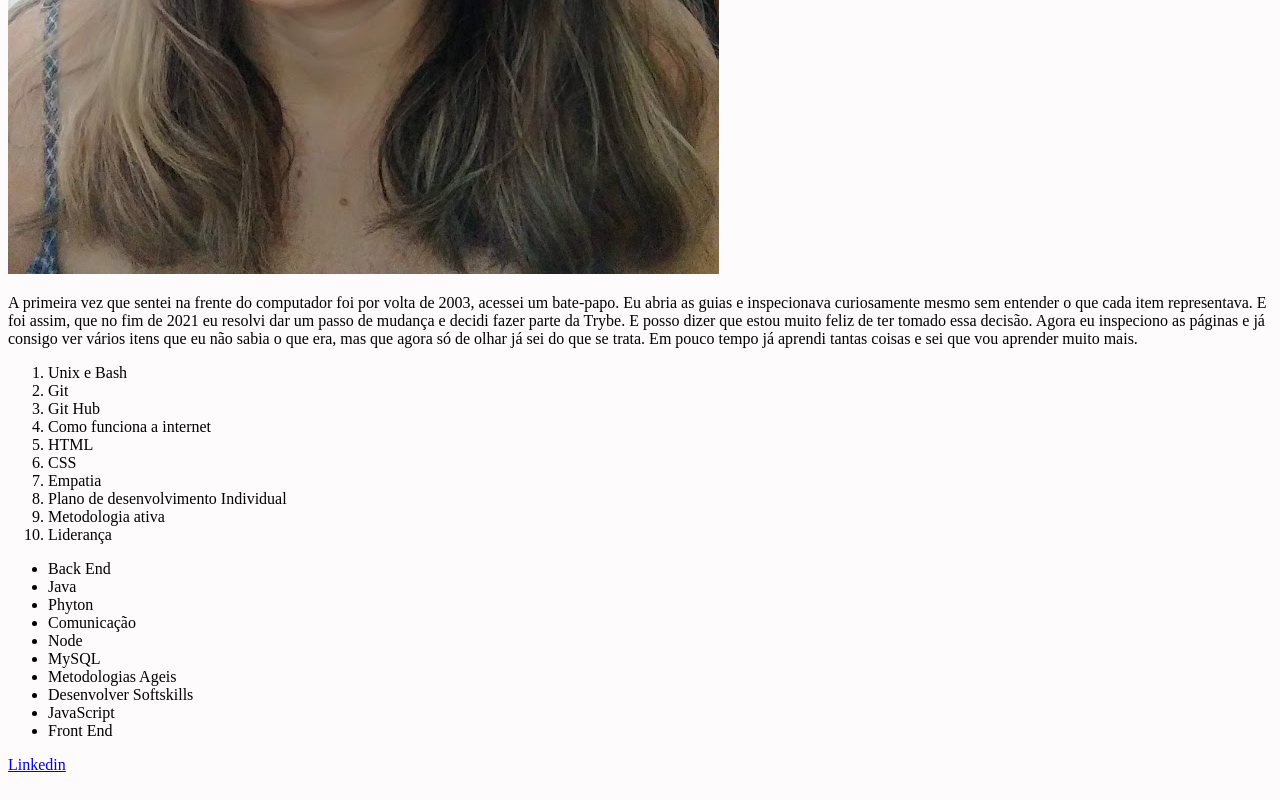
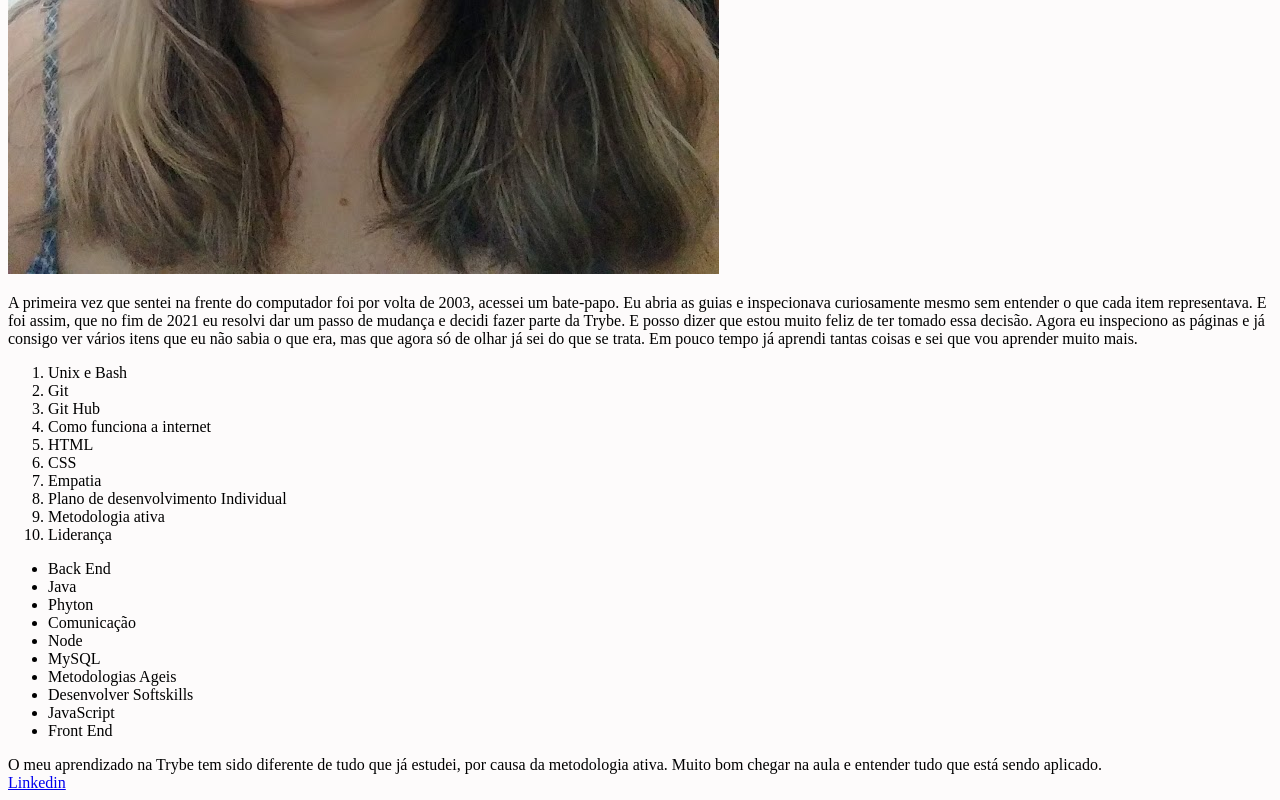
Before and after one commit to fehromao/Lessons-Learned, a website: page index.html in a window 1280 px wide. Shown: the part 682-1482 px from the top of the page. Drawn offline with Linux system fonts and the light colour scheme.

Commit message:
Finalizado o requisito 9

```diff
--- a/index.html
+++ b/index.html
@@ -45,6 +45,10 @@
         <li>Front End</li>
     </ul>
 
+    <section>
+        <aside>O meu aprendizado na Trybe tem sido diferente de tudo que já estudei, por causa da metodologia ativa. Muito bom chegar na aula e entender tudo que está sendo aplicado.</aside>
+    </section>
+
         <a href="https://www.linkedin.com/in/fernandaromao/" target="_blank">Linkedin</a>
 
     </body>
```
